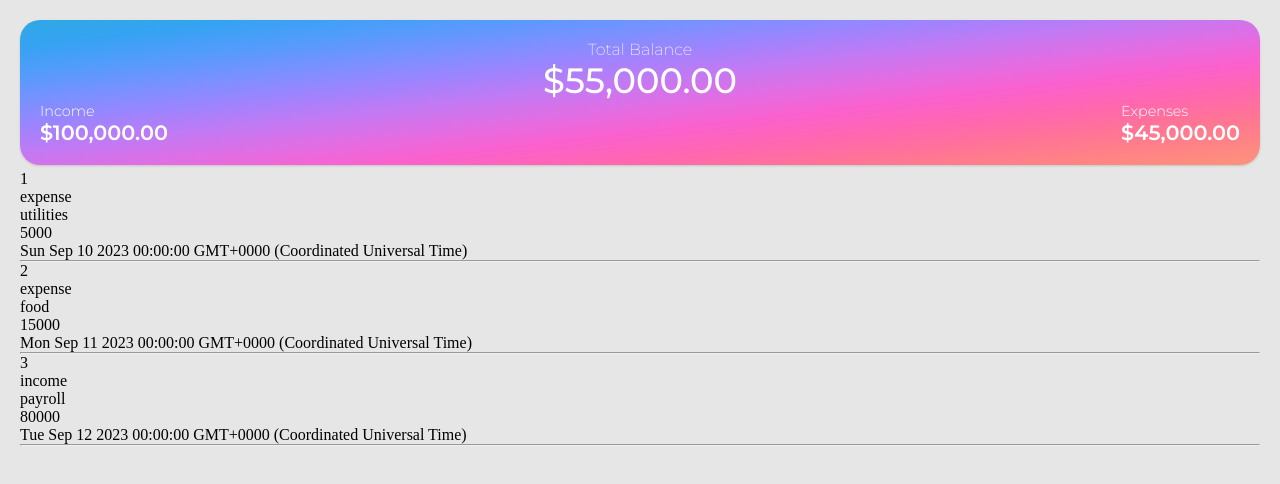
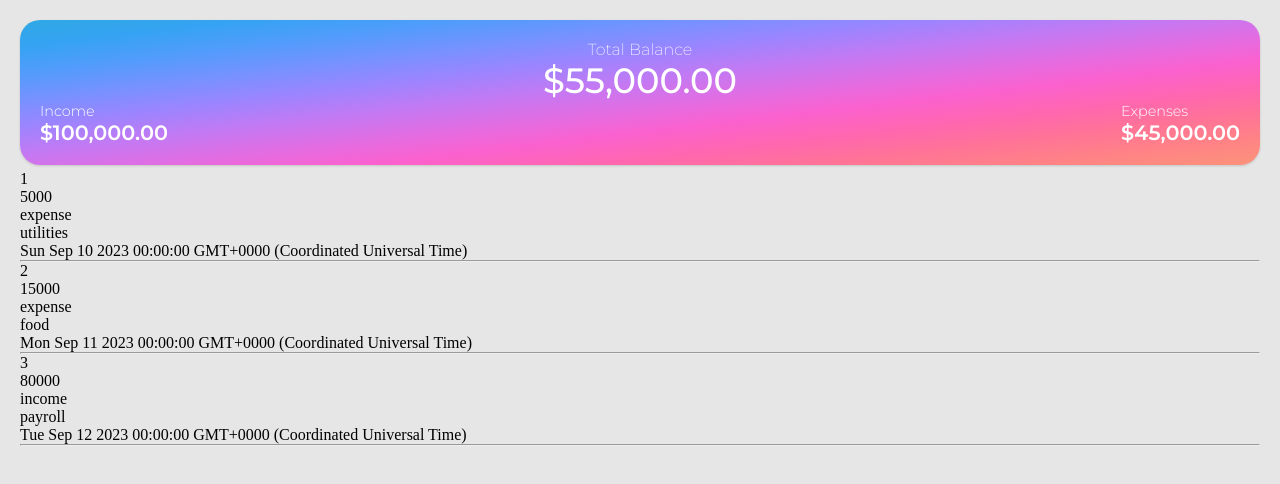
Before and after one commit to johncardozo/fnc-fullstack, an Angular app in the folder angular/: page / in a window 1280 px wide. Shown: the top 484 px of the page. Built offline with nearby package versions, Linux system fonts and the light colour scheme.

Commit message:
Angular: Creación de componente Transaction y envío de parámetros al mismo

```diff
--- a/angular/src/app/app.module.ts
+++ b/angular/src/app/app.module.ts
@@ -6,9 +6,10 @@ import { AppRoutingModule } from './app-routing.module';
 import { AppComponent } from './app.component';
 import { BalanceComponent } from './components/balance/balance.component';
 import { TransactionsComponent } from './components/transactions/transactions.component';
+import { TransactionComponent } from './components/transaction/transaction.component';
 
 @NgModule({
-  declarations: [AppComponent, BalanceComponent, TransactionsComponent],
+  declarations: [AppComponent, BalanceComponent, TransactionsComponent, TransactionComponent],
   imports: [BrowserModule, AppRoutingModule, FormsModule],
   providers: [],
   bootstrap: [AppComponent],
--- /dev/null
+++ b/angular/src/app/components/transaction/transaction.component.html
@@ -0,0 +1,6 @@
+<p>{{ transaction.id }}</p>
+<p>{{ transaction.amount }}</p>
+<p>{{ transaction.type }}</p>
+<p>{{ transaction.category }}</p>
+<p>{{ transaction.date }}</p>
+<hr />
--- a/angular/src/app/components/transactions/transactions.component.html
+++ b/angular/src/app/components/transactions/transactions.component.html
@@ -1,8 +1,4 @@
-<div *ngFor="let transaction of transactions">
-  <p>{{ transaction.id }}</p>
-  <p>{{ transaction.type }}</p>
-  <p>{{ transaction.category }}</p>
-  <p>{{ transaction.amount }}</p>
-  <p>{{ transaction.date }}</p>
-  <hr />
-</div>
+<app-transaction
+  *ngFor="let transaction of transactions"
+  [transaction]="transaction"
+/>
```
Also changed, not shown: angular/src/app/components/transaction/transaction.component.ts (added, +11 -0 lines), angular/src/app/components/transaction/transaction.component.scss (added), 1 other file (tests, documents, lock files or other folders).
